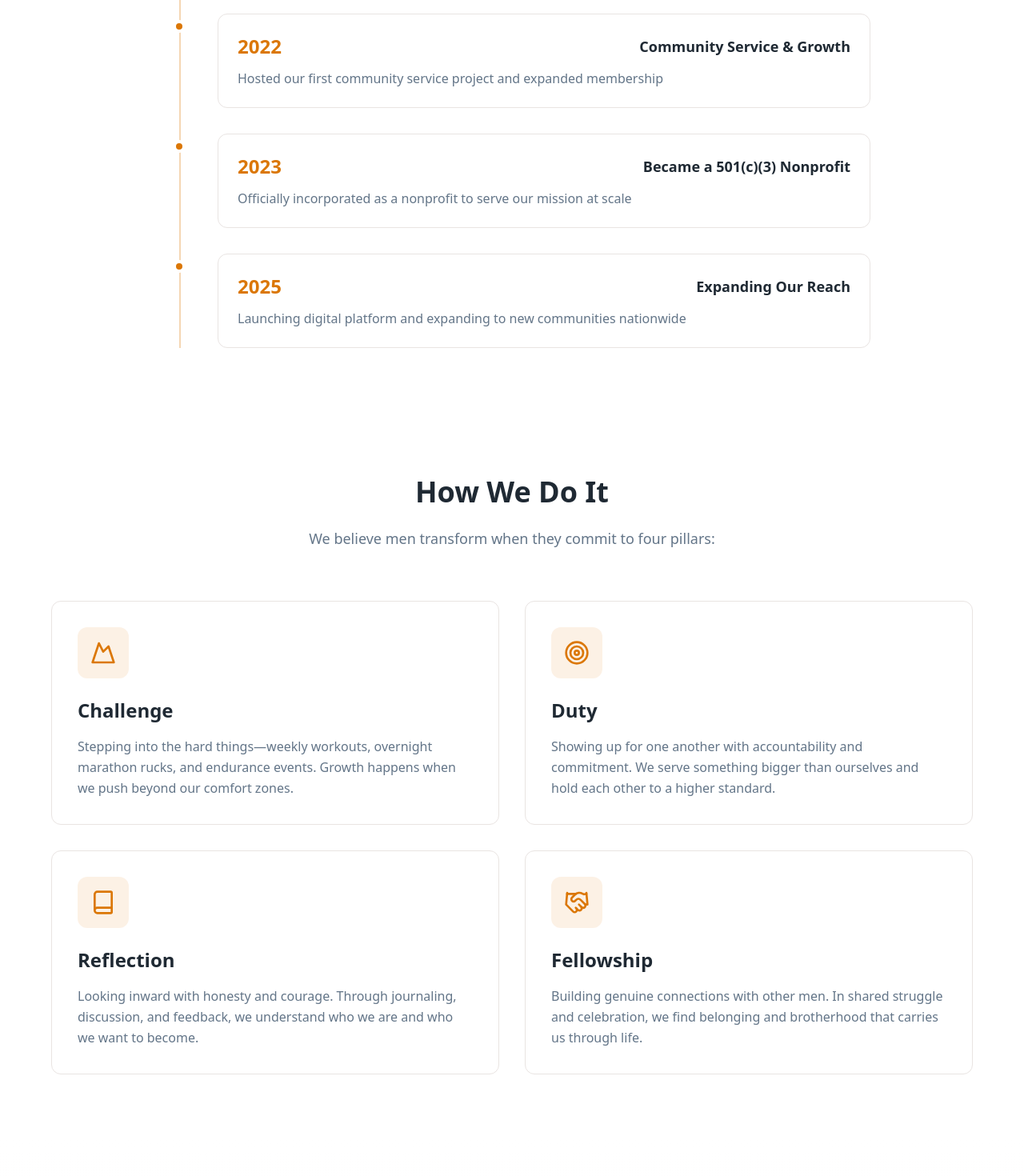
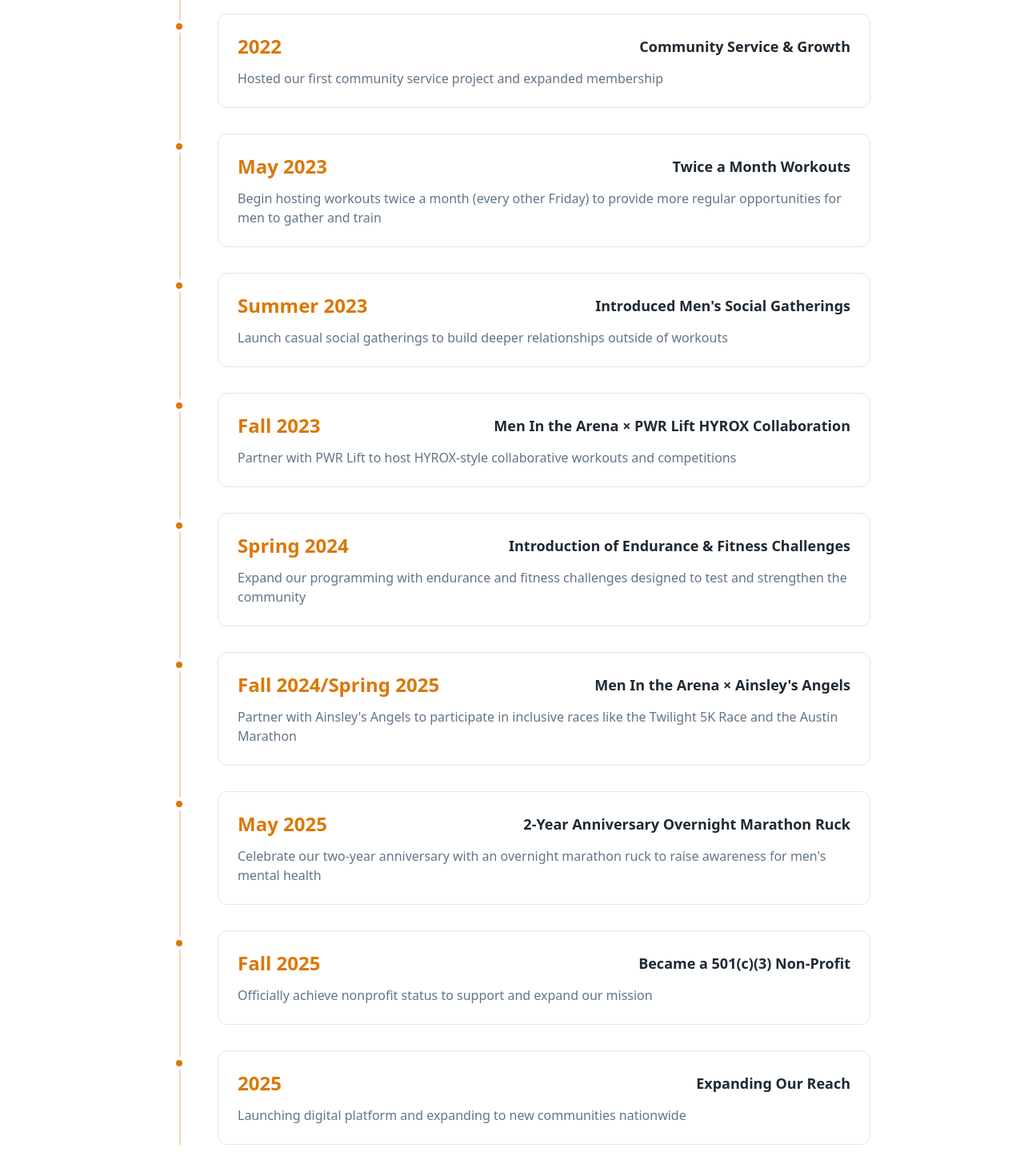
Before and after one commit to yashchitneni/men-at-gate, a React (Vite) app: page / in a window 1280 px wide. Shown: the part 2823-4293 px from the top of the page at 80% size. Built offline with nearby package versions, Linux system fonts and the light colour scheme; the HTML template or start-up script is replaced by a standard one.

Commit message:
Update "Our Story" timeline

```diff
--- a/src/components/Story.tsx
+++ b/src/components/Story.tsx
@@ -16,9 +16,39 @@ const Story = () => {
       description: "Hosted our first community service project and expanded membership"
     },
     {
-      year: "2023",
-      title: "Became a 501(c)(3) Nonprofit",
-      description: "Officially incorporated as a nonprofit to serve our mission at scale"
+      year: "May 2023",
+      title: "Twice a Month Workouts",
+      description: "Begin hosting workouts twice a month (every other Friday) to provide more regular opportunities for men to gather and train"
+    },
+    {
+      year: "Summer 2023",
+      title: "Introduced Men's Social Gatherings",
+      description: "Launch casual social gatherings to build deeper relationships outside of workouts"
+    },
+    {
+      year: "Fall 2023",
+      title: "Men In the Arena × PWR Lift HYROX Collaboration",
+      description: "Partner with PWR Lift to host HYROX-style collaborative workouts and competitions"
+    },
+    {
+      year: "Spring 2024",
+      title: "Introduction of Endurance & Fitness Challenges",
+      description: "Expand our programming with endurance and fitness challenges designed to test and strengthen the community"
+    },
+    {
+      year: "Fall 2024/Spring 2025",
+      title: "Men In the Arena × Ainsley's Angels",
+      description: "Partner with Ainsley's Angels to participate in inclusive races like the Twilight 5K Race and the Austin Marathon"
+    },
+    {
+      year: "May 2025",
+      title: "2-Year Anniversary Overnight Marathon Ruck",
+      description: "Celebrate our two-year anniversary with an overnight marathon ruck to raise awareness for men's mental health"
+    },
+    {
+      year: "Fall 2025",
+      title: "Became a 501(c)(3) Non-Profit",
+      description: "Officially achieve nonprofit status to support and expand our mission"
     },
     {
       year: "2025",
```
